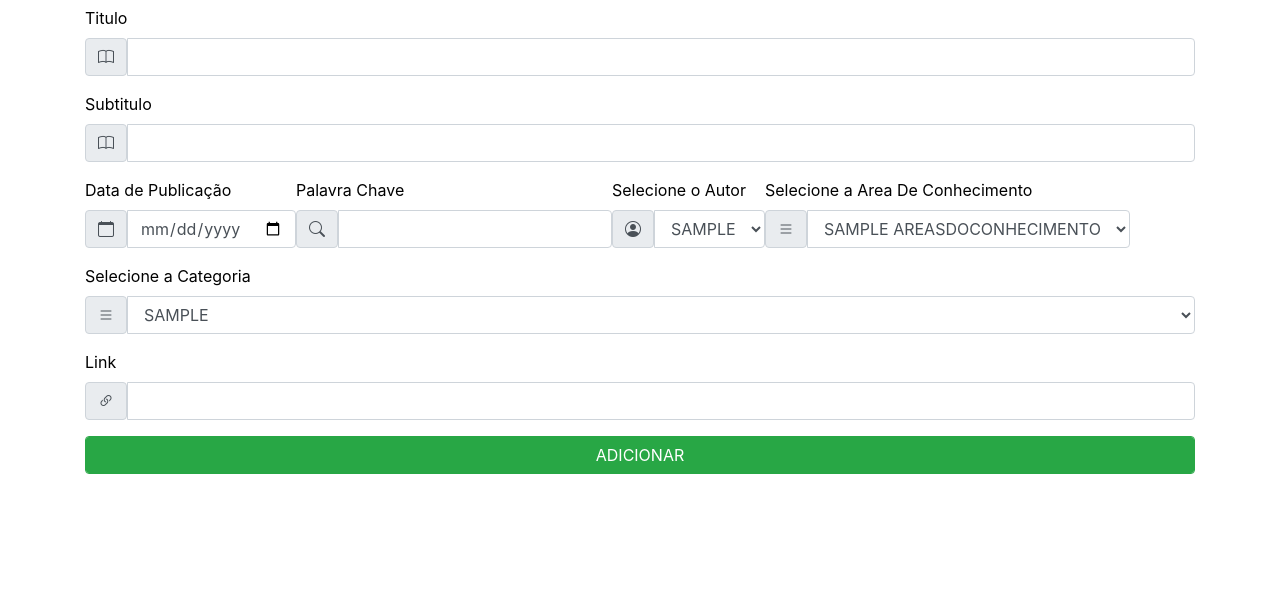
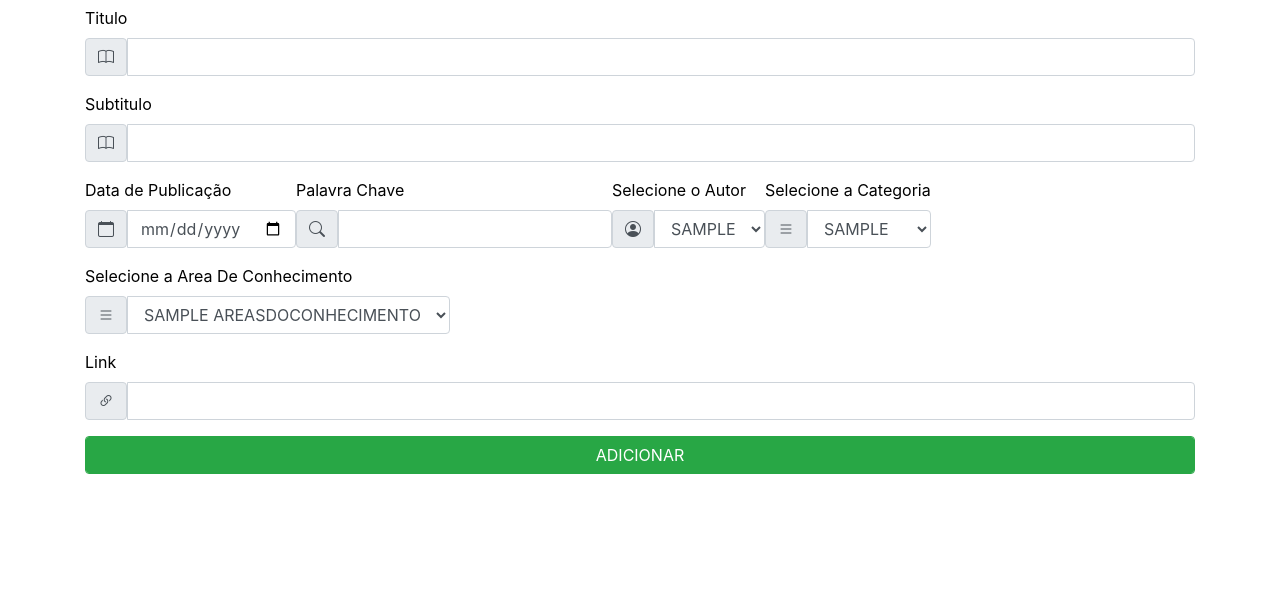
Before and after one commit to wrksystem/Repositorio_Institucional, a PHP site: page /index.php?menu=post-register in a window 1280 px wide. Shown: the part 158-748 px from the top of the page. Run offline with PHP 8.4, Linux system fonts and the light colour scheme; tables that the repository leaves empty or names only in its code hold one stand-in row (values such as "Sample post"); data that the repository does not hold is empty.

Commit message:
Update post-register.php
Feat

```diff
--- a/pages/posts/post-register.php
+++ b/pages/posts/post-register.php
@@ -21,7 +21,7 @@
         </div>
 
         <div class="row container">
-            <div class="mb-3 coll">
+            <div class="mb-3 coll-3">
                 <label class="form-label" for="publicationDate">Data de Publicação</label>
                 <div class="input-group">
                     <span class="input-group-text"><i class="bi bi-calendar"></i></span>
@@ -29,7 +29,7 @@
                 </div>
             </div>
 
-            <div class="mb-3 coll">
+            <div class="mb-3 coll-3">
                 <label class="form-label" for="keywords">Palavra Chave</label>
                 <div class="input-group">
                     <span class="input-group-text"><i class="bi bi-search"></i></span>
@@ -37,7 +37,7 @@
                 </div>
             </div>
 
-            <div class="mb-3 coll">
+            <div class="mb-3 coll-3">
                 <label class="form-label" for="author">Selecione o Autor</label>
                 <div class="input-group">
                     <span class="input-group-text"><i class="bi bi-person-circle"></i></span>
@@ -49,28 +49,30 @@
                 </div>
             </div>
 
-            <div class="mb-3 coll">
-                <label class="form-label" for="knowledgeAreas">Selecione a Area De Conhecimento</label>
+            <div class="mb-3 coll-3">
+                <label class="form-label" for="category">Selecione a Categoria</label>
                 <div class="input-group">
                     <span class="input-group-text"><i class="bi bi-list"></i></span>
-                    <select class="form-select form-control" name="knowledgeAreas" id="knowledgeAreas">
+                    <select class="form-select form-control" name="category" id="category">
                         <?php
-                        include("pages/knowledge_areas/select-knowledgeAreas.php");
+                        include("pages/document_format/select-document_format.php");
                         ?>
                     </select>
                 </div>
             </div>
         </div>
 
-        <div class="mb-3">
-            <label class="form-label" for="category">Selecione a Categoria</label>
-            <div class="input-group">
-                <span class="input-group-text"><i class="bi bi-list"></i></span>
-                <select class="form-select form-control" name="category" id="category">
-                    <?php
-                    include("pages/document_format/select-document_format.php");
-                    ?>
-                </select>
+        <div class="row container">
+            <div class="mb-3 coll-6">
+                    <label class="form-label" for="knowledgeAreas">Selecione a Area De Conhecimento</label>
+                    <div class="input-group">
+                        <span class="input-group-text"><i class="bi bi-list"></i></span>
+                        <select class="form-select form-control" name="knowledgeAreas" id="knowledgeAreas">
+                            <?php
+                            include("pages/knowledge_areas/select-knowledgeAreas.php");
+                            ?>
+                        </select>
+                    </div>
             </div>
         </div>
 
```
